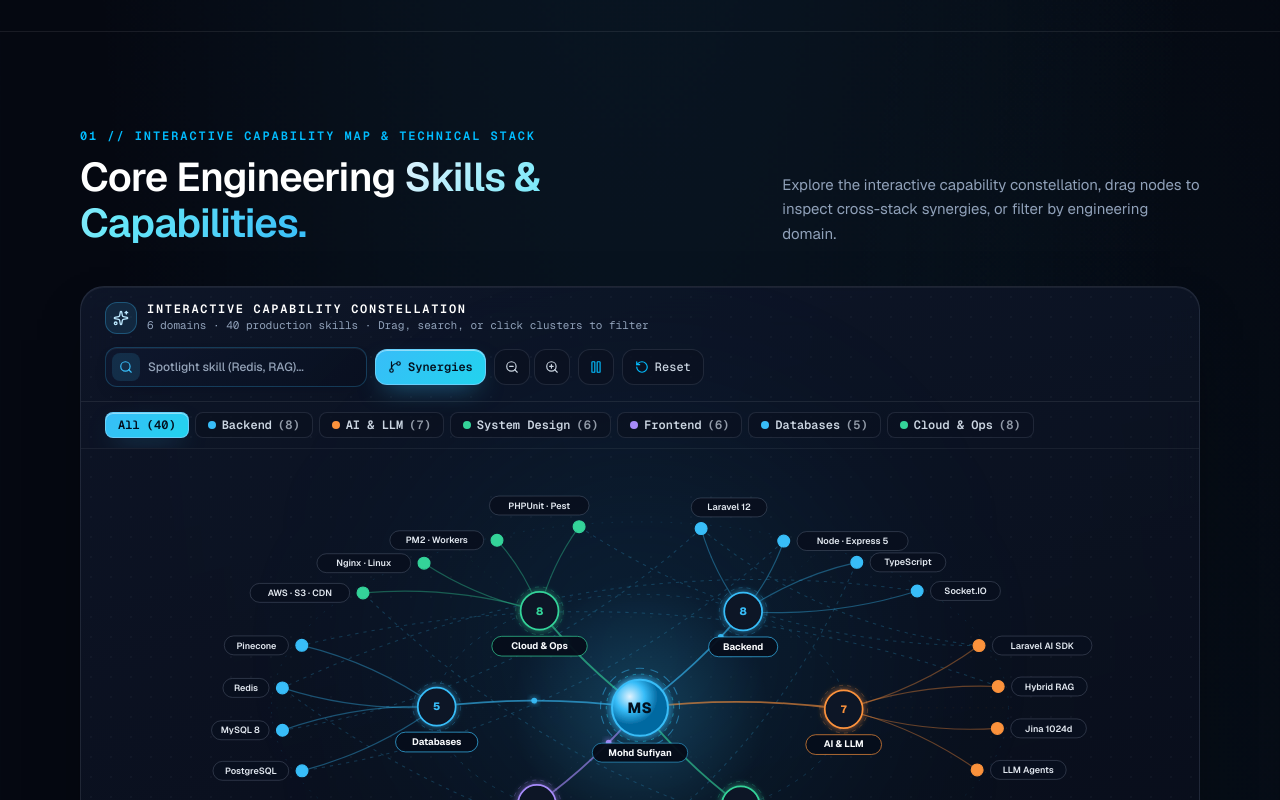
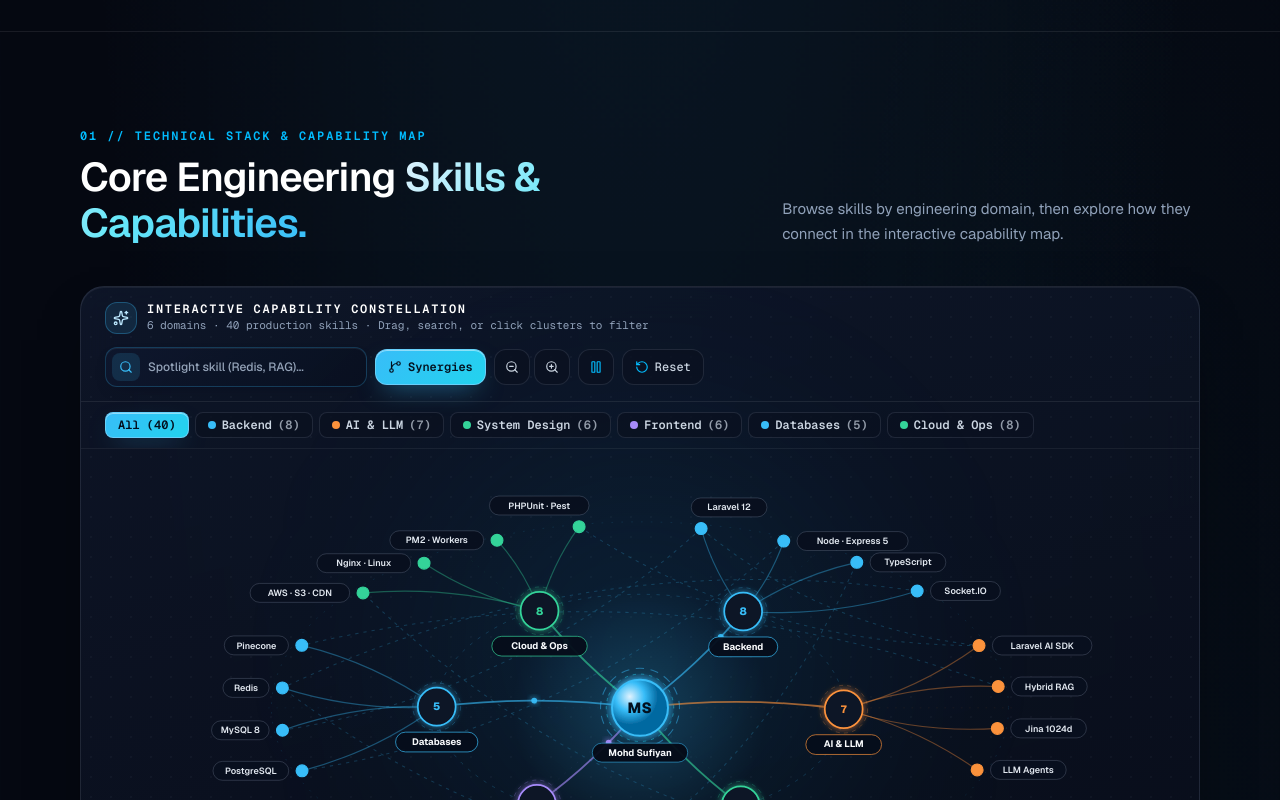
Before and after one commit to mohdsufiyaan/Portfolio, a Next.js app: page / in a window 1280 px wide. Shown: the part 1040-1840 px from the top of the page. Built offline with nearby package versions, Linux system fonts and the light colour scheme; no server answers.

Commit message:
Revise section title and description for clarity
Updated the text to better reflect the content of the section.

```diff
--- a/app/page.tsx
+++ b/app/page.tsx
@@ -301,7 +301,7 @@ export default async function HomePage() {
           <div className="mb-8 flex flex-col justify-between gap-4 sm:mb-10 lg:flex-row lg:items-end">
             <div className="max-w-2xl">
               <p className="font-mono text-xs font-semibold uppercase tracking-[0.16em] text-sky-400">
-                01 // Interactive Capability Map &amp; Technical Stack
+                01 // Technical Stack &amp; Capability Map
               </p>
               <h2
                 id="skills-heading"
@@ -314,8 +314,8 @@ export default async function HomePage() {
               </h2>
             </div>
             <p className="max-w-[42ch] text-sm leading-relaxed text-slate-400 sm:text-[15px]">
-              Explore the interactive capability constellation, drag nodes to
-              inspect cross-stack synergies, or filter by engineering domain.
+              Browse skills by engineering domain, then explore how they connect
+              in the interactive capability map.
             </p>
           </div>
         </Reveal>
```
